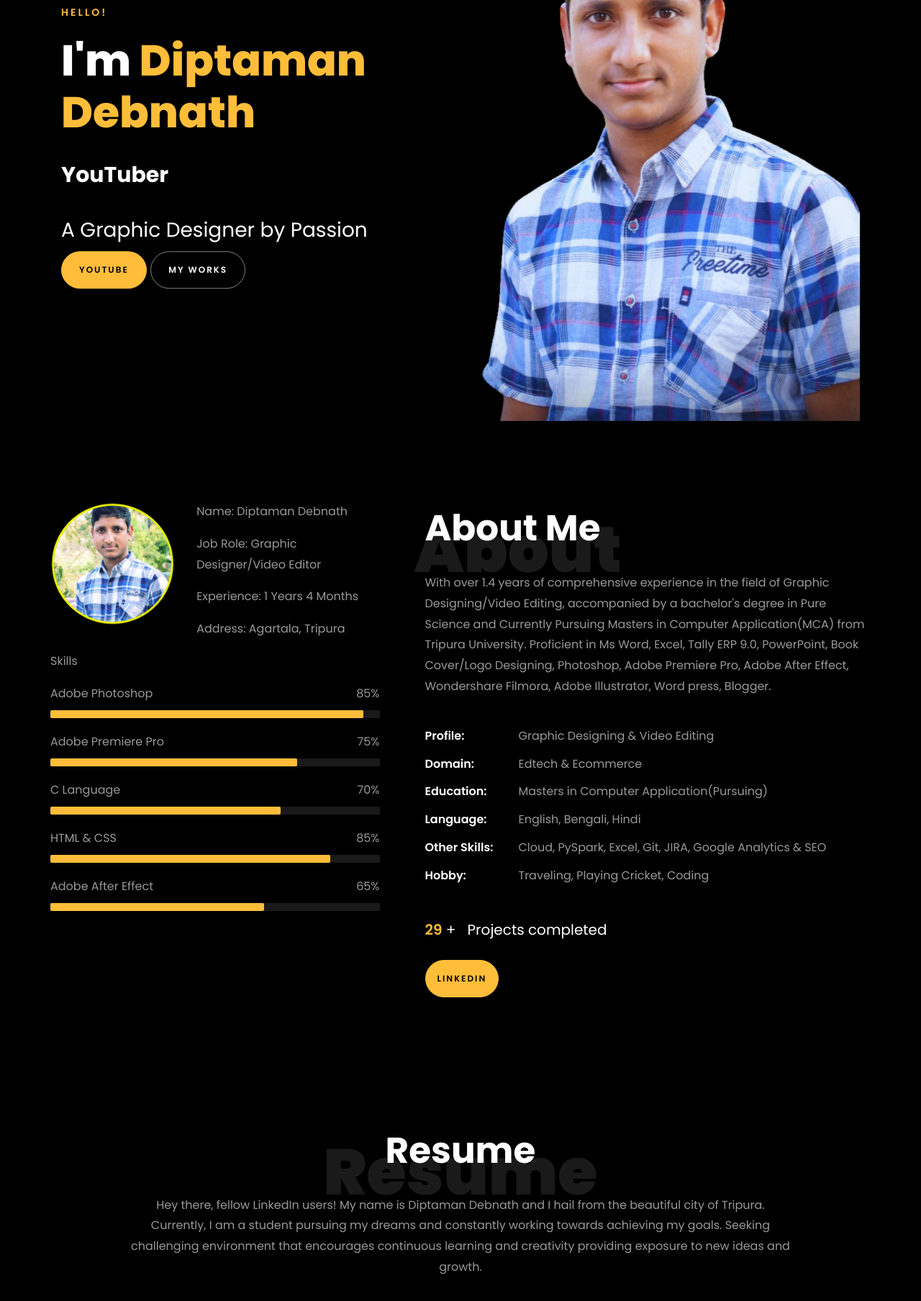
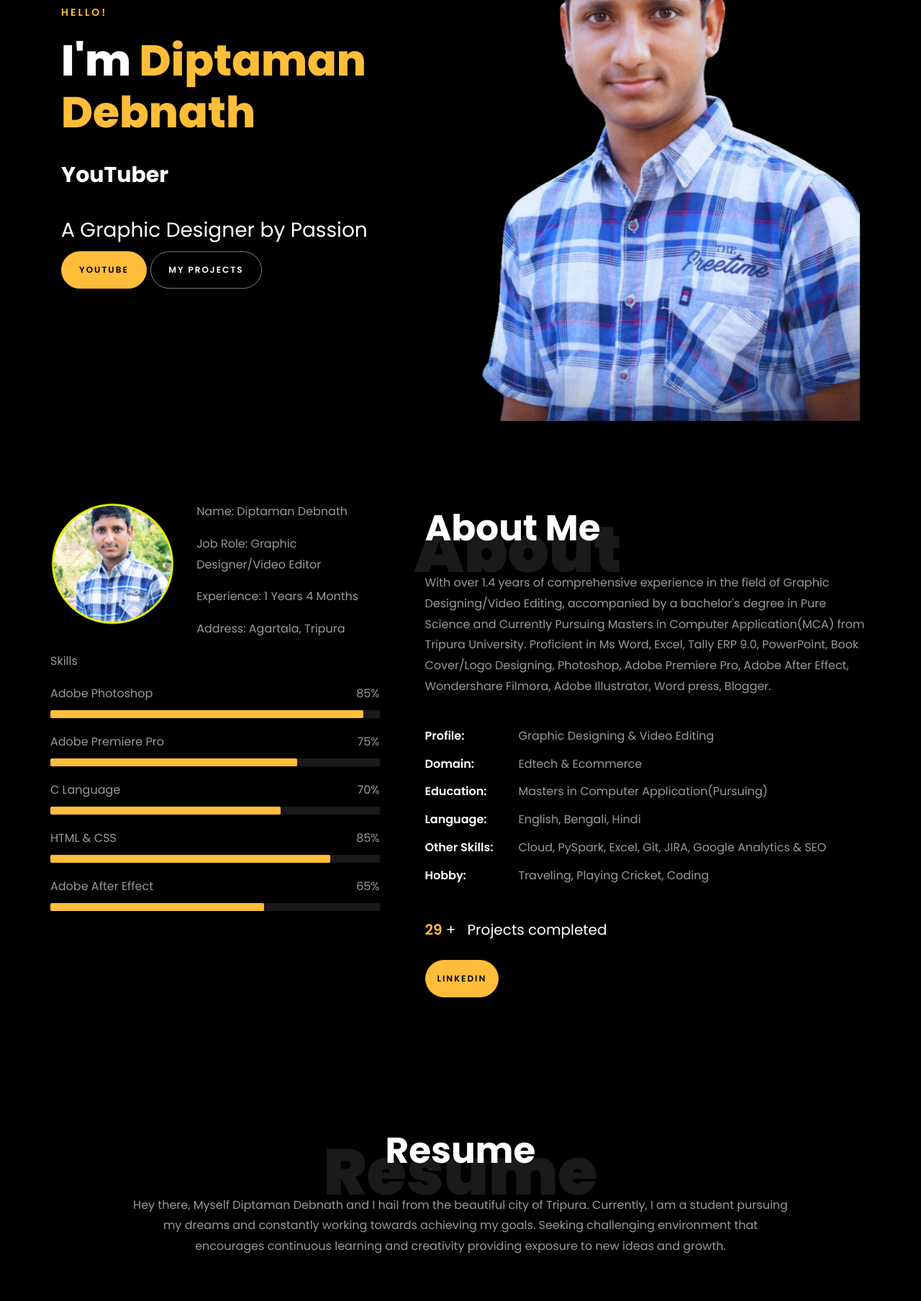
Before and after one commit to diptamandebnath/resume, a plain HTML site: page index.html in a window 1280 px wide. Shown: the part 165-1973 px from the top of the page at 72% size. Drawn offline with Linux system fonts and the light colour scheme; animation ran at ten frames a second; files whose address does not match are found by name.

Commit message:
Update index.html

```diff
--- a/index.html
+++ b/index.html
@@ -193,7 +193,7 @@
 						<!-- <h2 class="d-flex" style="margin-bottom: 0">With over 5 years of experience</h2> -->
 						<!-- <br> -->
 			            <p><a href="https://www.youtube.com/@jobsfortripura" class="btn btn-primary py-3 px-4">YouTube</a>
-							<a href="#" class="btn btn-white btn-outline-white py-3 px-4">My works</a></p>
+							<a href="https://fueler.io/diptaman" class="btn btn-white btn-outline-white py-3 px-4">My Projects</a></p>
 		            </div>
 		          </div>
 	        	</div>
@@ -311,7 +311,7 @@
           <div class="col-md-10 heading-section text-center ftco-animate">
           	<h1 class="big big-2">Resume</h1>
             <h2 class="mb-4">Resume</h2>
-            <p>Hey there, fellow LinkedIn users! My name is Diptaman Debnath and I hail from the beautiful city of Tripura. Currently, I am a student pursuing my dreams and constantly working towards achieving my goals. Seeking challenging environment that encourages continuous learning and
+            <p>Hey there, Myself Diptaman Debnath and I hail from the beautiful city of Tripura. Currently, I am a student pursuing my dreams and constantly working towards achieving my goals. Seeking challenging environment that encourages continuous learning and
 creativity providing exposure to new ideas and
 growth.</p>
           </div>
```
